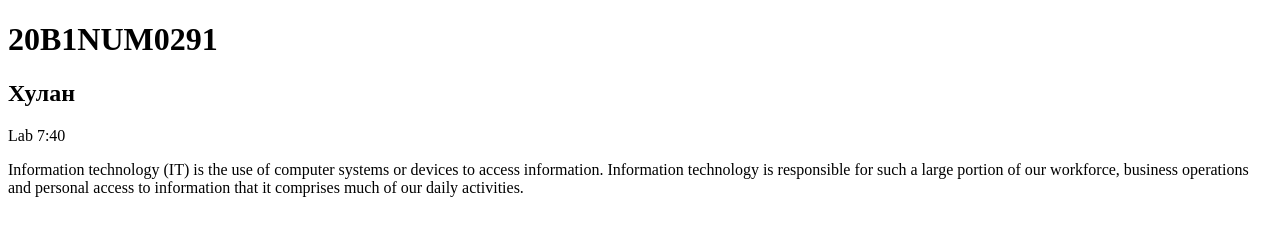
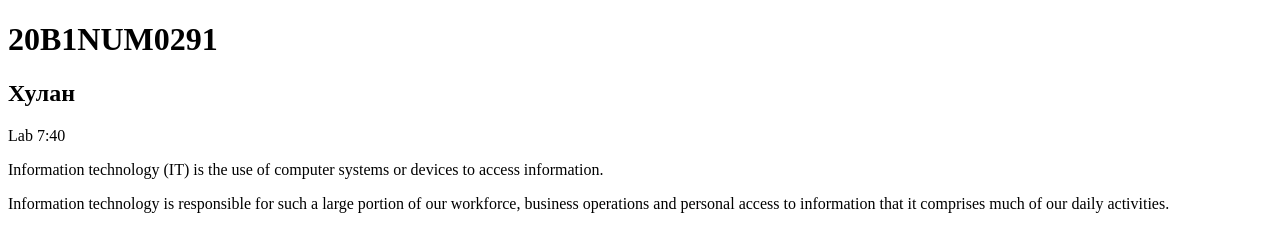
Before and after one commit to hulanbn/jrabitu, a plain HTML site: page lab1.html in a window 1280 px wide. Drawn offline with Linux system fonts and the light colour scheme.

Commit message:
committ5

```diff
--- a/lab1.html
+++ b/lab1.html
@@ -7,7 +7,7 @@
     <h2>Хулан</h2>
     <P> Lab 7:40</P>
     <p> Information technology (IT) is the use of computer systems or devices to access information.
-        Information technology is responsible for such a large portion of our workforce,
-        business operations and personal access to information that it comprises much of our daily activities.
     </p>
+    <p>Information technology is responsible for such a large portion of our workforce,
+        business operations and personal access to information that it comprises much of our daily activities.</p>
 </body>
```
